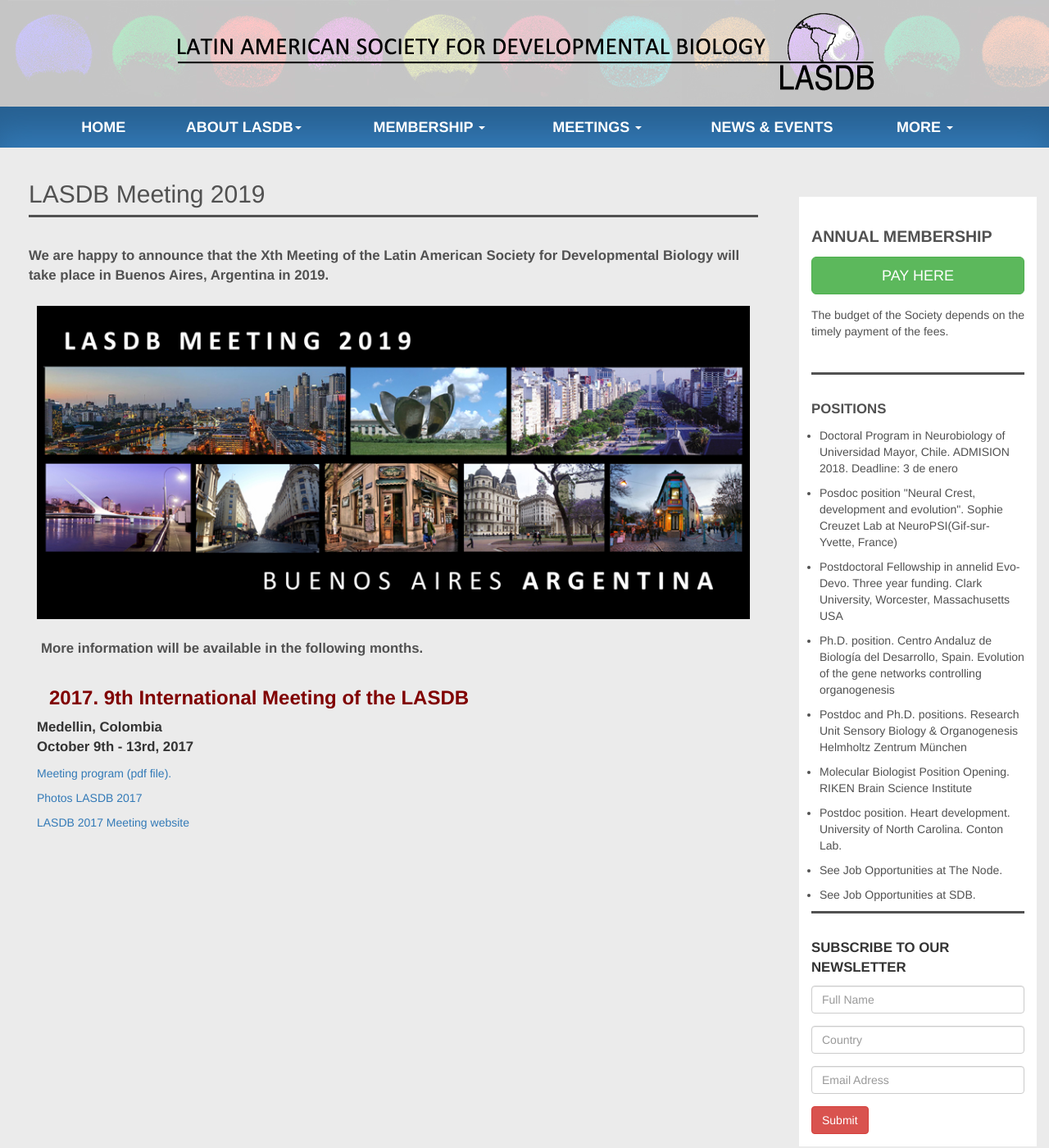
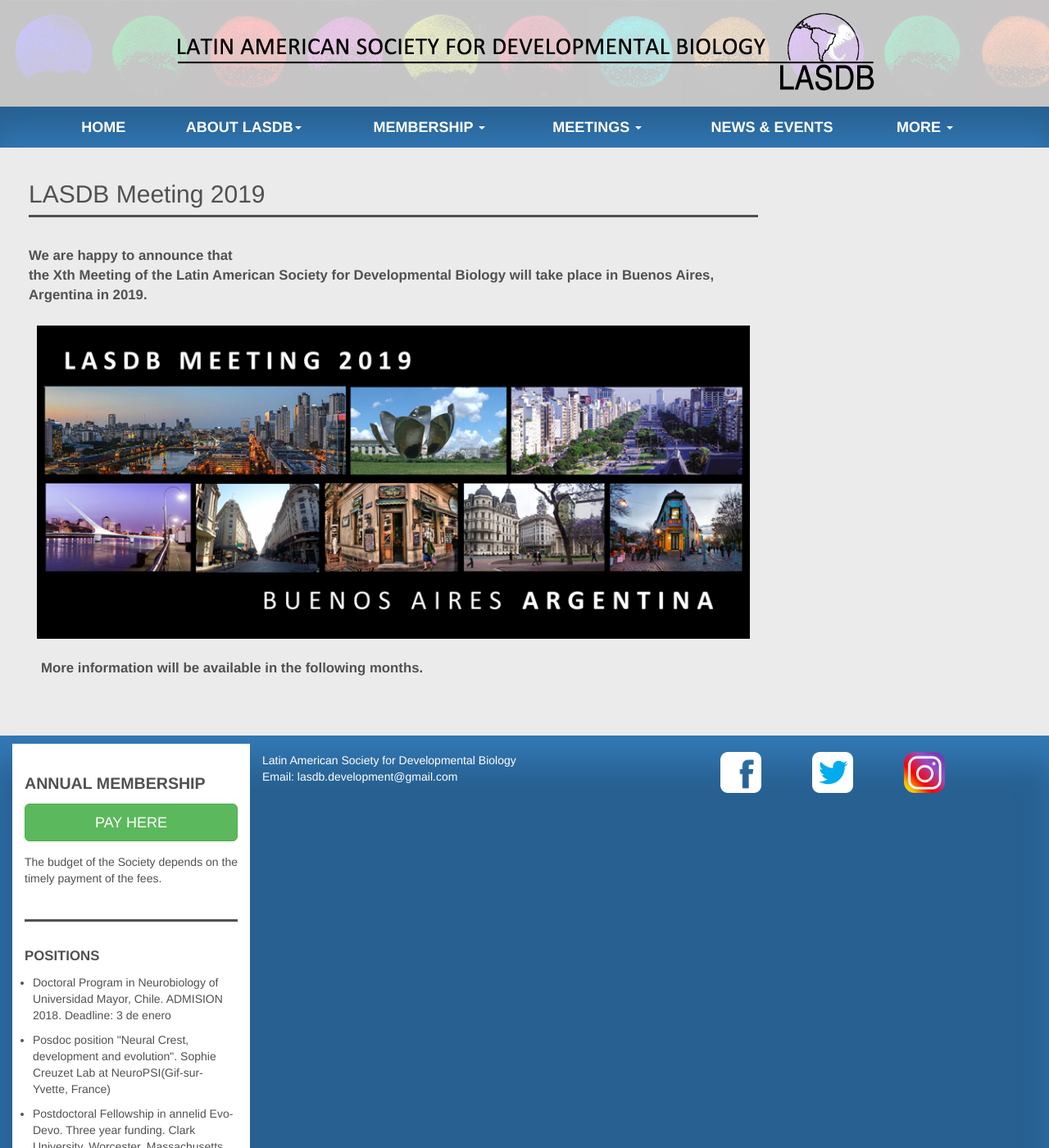
Before and after one commit to lasdb/lasdb.github.io, a Jekyll site: the page built from pages/lasdb2019.html, in a window 1280 px wide and 1400 px high. Shown: the whole window at 82% size. Built offline with Jekyll 4.4.1, drawn with Linux system fonts in a browser that asks for light colours; nearby versions of some CDN libraries.

Commit message:
Update lasdb2019.html

```diff
--- a/pages/lasdb2019.html
+++ b/pages/lasdb2019.html
@@ -6,27 +6,15 @@
 <h2 class="page-header" id="page-news-header">LASDB Meeting 2019</h2>
 
     <div class="panel-body">
-        <p style="font-weight:bold; font-size: 1.2em;"> We are happy to announce that the Xth Meeting of the Latin American Society for Developmental Biology will take place in Buenos Aires, Argentina in 2019. <br></p>
+        <p style="font-weight:bold; font-size: 1.2em;"> We are happy to announce that <br>the Xth Meeting of the Latin American Society for Developmental Biology will take place in Buenos Aires, Argentina in 2019. <br></p>
         <p> </p>
-        <div class="panel-body" style="padding-left:20;">
+        <div class="panel-body" style="padding-left:30;">
             <img src="{{site.baseurl}}/img/carrousel-BA2019.jpg" class="img-BA2019 img-responsive" style=""/>
         <p style="font-weight:bold; font-size: 1.2em;">  <br> More information will be available in the following months. </p>
         <p> </p>
         </div>
 
 
-<div class="col-xs-12">
-    <div class="panel panel-default noticia">
-        <div class="panel-heading">
-            <h3 class="meeting-title">2017. 9th International Meeting of the LASDB</h3>
-        </div>
-
-            <p style="font-weight:bold; font-size: 1.2em;"> Medellin, Colombia <br> October 9th - 13rd, 2017 </p>
-            <p> <a target="_blank" href="../pdfs/2017-meeting-program.pdf"> Meeting program (pdf file).</a>
-            </p>
-            <p><a href="https://www.facebook.com/media/set/?set=a.675778949298194.1073741832.335180643358028&type=1&l=f3220028ca" target="_blank">Photos LASDB 2017</a></p>
-            <p><a href="http://www.lasdb2017.com/" target="_blank">LASDB 2017 Meeting website</a></p>
-
         </div>
     </div>
 </div>
```
